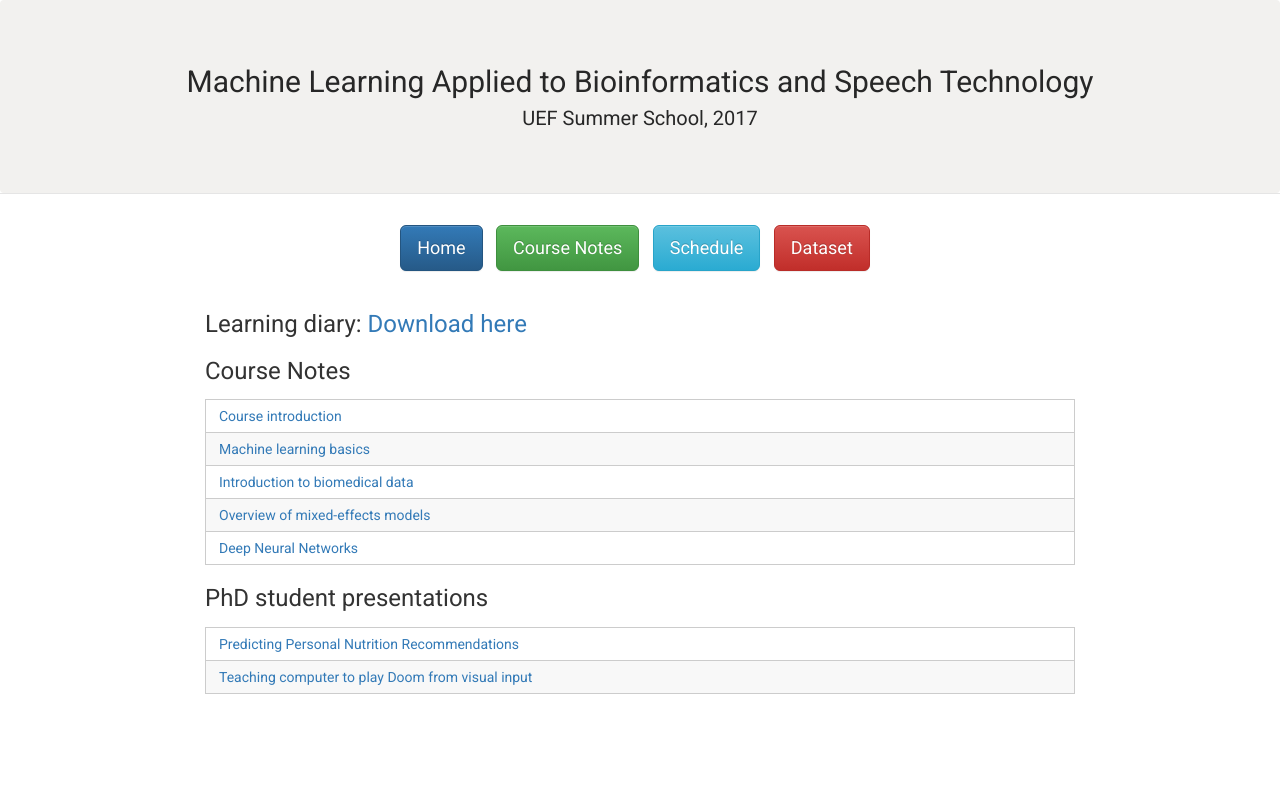
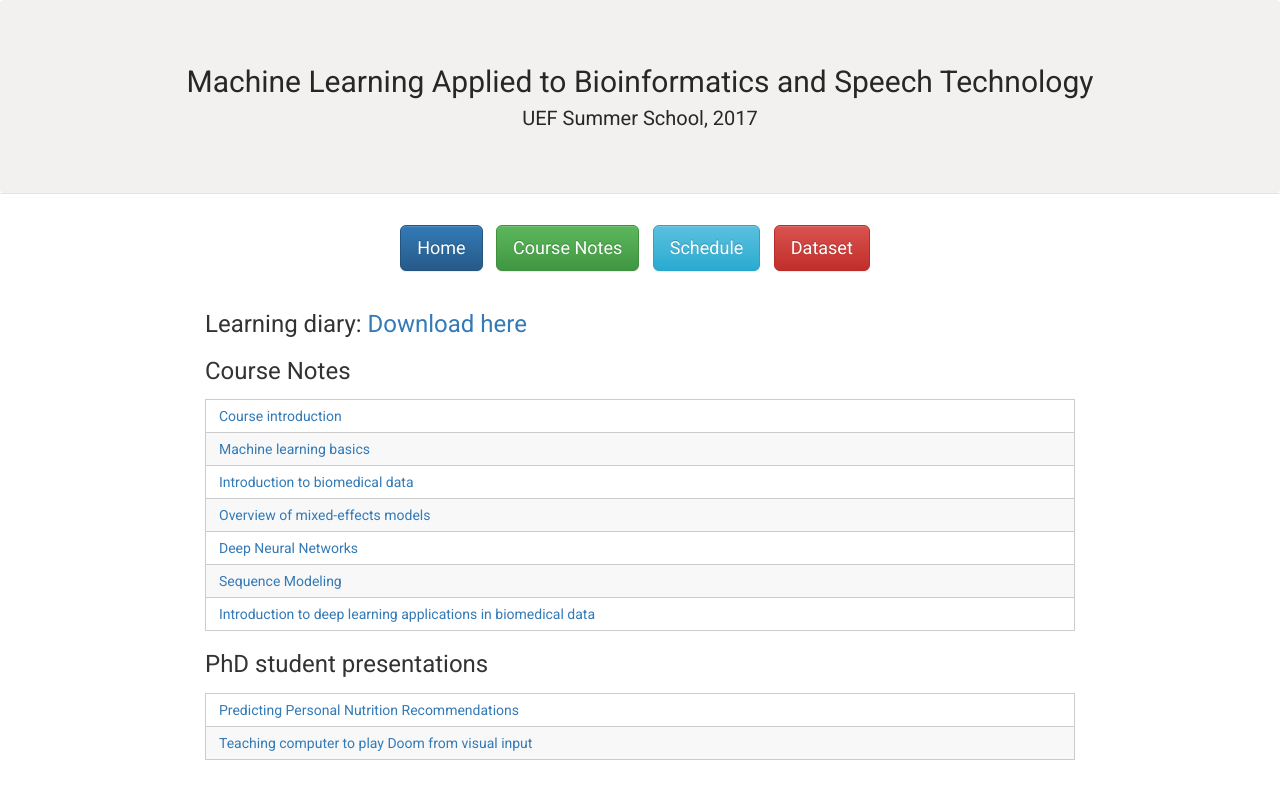
Before and after one commit to abrahamwoubie/Summer_School_RL, a Jekyll site: the page built from 35c163ca47986f8e1f5eec9d54238ad1229a7c92/course-notes.md, in a window 1280 px wide. Shown: the top 799 px of the page. Built offline with Jekyll 4.4.1, drawn with Linux system fonts in a browser that asks for light colours; nearby versions of some CDN libraries.

Commit message:
Added new slides

```diff
--- a/35c163ca47986f8e1f5eec9d54238ad1229a7c92/course-notes.md
+++ b/35c163ca47986f8e1f5eec9d54238ad1229a7c92/course-notes.md
@@ -15,6 +15,8 @@ title: Course Notes | MLABST'17
 | [Introduction to biomedical data]({{ site.url }}{{ site.baseurl }}/content/merja_introBiomed_mon.pdf) |
 | [Overview of mixed-effects models]({{ site.url }}{{ site.baseurl }}/content/lauri_slides.pdf) |
 | [Deep Neural Networks]({{ site.url }}{{ site.baseurl }}/content/deep_learning_slides.pdf) |
+| [Sequence Modeling]({{ site.url }}{{ site.baseurl }}/content/sequence_modeling.pdf) |
+| [Introduction to deep learning applications in biomedical data]({{ site.url }}{{ site.baseurl }}/content/merja_introDeep_thu.pdf) |
 
 ### PhD student presentations
 
```
Also changed, not shown: 4 other files.
